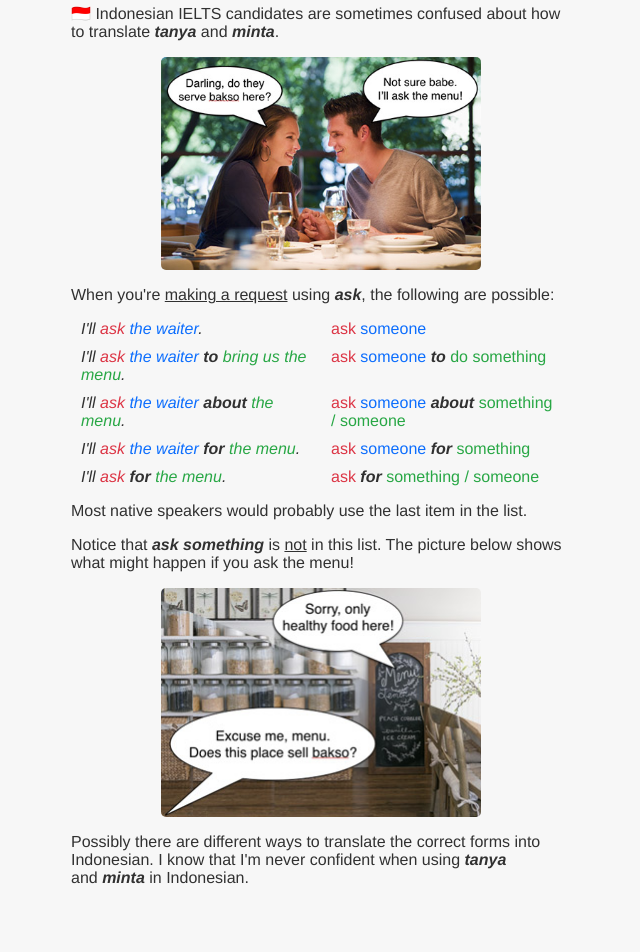
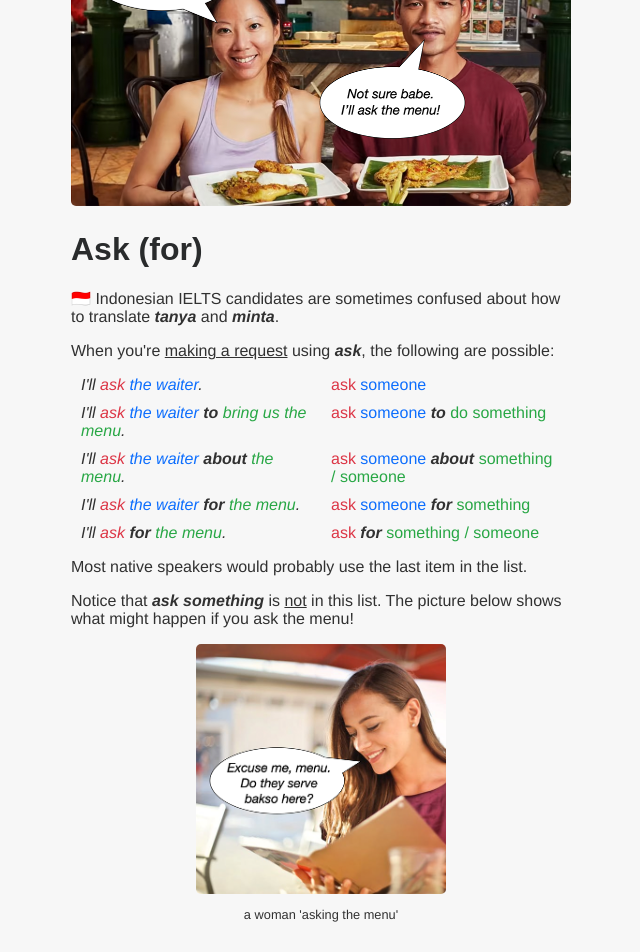
Before and after one commit to boltonsteve/gurueap, a SvelteKit app: page /posts/ask-for in a window 1280 px wide. Shown: the part 126-1078 px from the top of the page, without its empty margins (319-959 px from the left). Before the commit the page ends 1043 px from the top, so only its background shows below. Built offline with nearby package versions, Linux system fonts and the light colour scheme.

Commit message:
ask the menu revisited

```diff
--- a/src/routes/posts/ask-for/+page.svelte
+++ b/src/routes/posts/ask-for/+page.svelte
@@ -10,11 +10,11 @@
 
 <div class="mb-3 mw-500">
 
+    <img src="/img/ask-the-menu.png" class="img-fluid rounded" alt="menu couple">
+
     <h1>Ask (for)</h1>
 
     <p>{@html flagIndo} Indonesian IELTS candidates are sometimes confused about how to translate <b><i>tanya</i></b> and <b><i>minta</i></b>.</p>
-
-    <img src="/img/menu-couple.jpg" class="mx-auto rounded" alt="menu couple" style="width:320px;">
 
     <p>When you're <span class="uli">making a request</span> using <b><i>ask</i></b>, the following are possible:</p>
 
@@ -35,8 +35,8 @@
 
 <p>Notice that <i><b>ask something</b></i> is <span class="uli">not</span> in this list. The picture below shows what might happen if you ask the menu!</p>
 
-    <img src="/img/menu-talk.jpg" class="mx-auto rounded" alt="menu talk" style="width:320px;">
+    <img src="/img/excuse-me-menu.png" class="mx-auto rounded w-50" alt="menu talk">
+    <p class="small text-center">a woman 'asking the menu'</p>
 
-<p>Possibly there are different ways to translate the correct forms into Indonesian. I know that I'm never confident when using <i><b>tanya</b></i> and <b><i>minta</i></b> in Indonesian.</p>
 
 </div>
--- a/src/routes/posts/know-of/+page.svelte
+++ b/src/routes/posts/know-of/+page.svelte
@@ -31,7 +31,7 @@
     </ul>
 
     <h3 class="mb-0">Know <b><i>of</i></b></h3>
-    <p class="my-0">If you <b><i>know of</i></b> someone, then they <span class="uli">do not</span> <b><i>know</i></b> you.</p>
+    <p class="my-0">If you <b><i>know of</i></b> someone, then they probably <span class="uli">do not</span> <b><i>know</i></b> you.</p>
     <ul class="lh-15 mt-1">
         <li><b><i>you</i></b> have never met <b><i>them</i></b></li>
         <li><b><i>they</i></b> have never met <b><i>you</i></b></li>
```
Also changed, not shown: static/img/ask-the-menu.png (added), static/img/excuse-me-menu.png (added).
